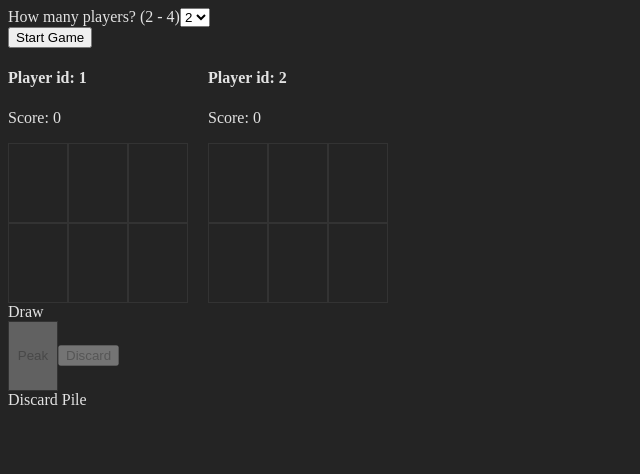
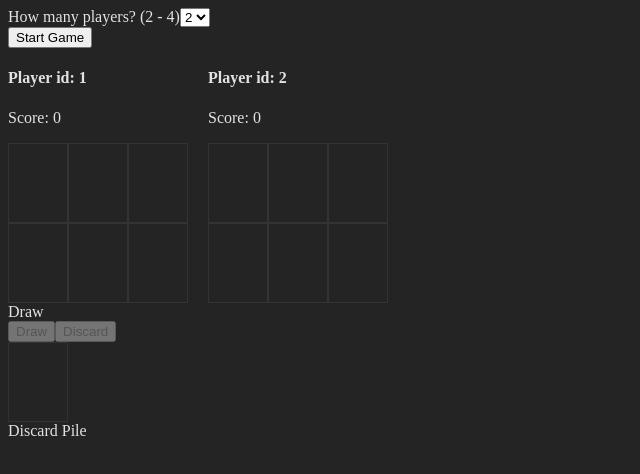
Before and after one commit to drewbrownie21/GolfCardGame, a React (Vite) app: page / in a window 1280 px wide. Shown: the top 474 px of the page, without its empty margins (0-640 px from the left). Built offline with nearby package versions, Linux system fonts and the light colour scheme.

Commit message:
Update DrawPile.tsx

```diff
--- a/src/components/Game/DrawPile/DrawPile.tsx
+++ b/src/components/Game/DrawPile/DrawPile.tsx
@@ -57,18 +57,17 @@ export function DrawPile({ deck, updateDeck, initialDeal }: DrawPile) {
   return (
     <section>
       <aside>{deck.length === 0 ? "Shuffle" : "Draw"}</aside>
-      <button
-        onClick={handleDraw}
-        disabled={!initialDeal || isCardDrawn}
-        className={cardStyles.card}
-      >
-        {displayedDrawCard.length
-          ? `${displayedDrawCard[0].suit}${displayedDrawCard[0].rank}`
-          : "Peak"}{" "}
+      <button onClick={handleDraw} disabled={!initialDeal || isCardDrawn}>
+        Draw
       </button>
       <button onClick={handleDiscard} disabled={displayedDrawCard.length == 0}>
         Discard
       </button>
+      <div className={cardStyles.card}>
+        {displayedDrawCard.length
+          ? `${displayedDrawCard[0].suit}${displayedDrawCard[0].rank}`
+          : " "}
+      </div>
       <div>
         {discardDeck.length > 0
           ? `${discardDeck[discardDeck.length - 1].suit}${discardDeck[discardDeck.length - 1].rank} | Discard Deck Length: ${discardDeck.length}`
```
